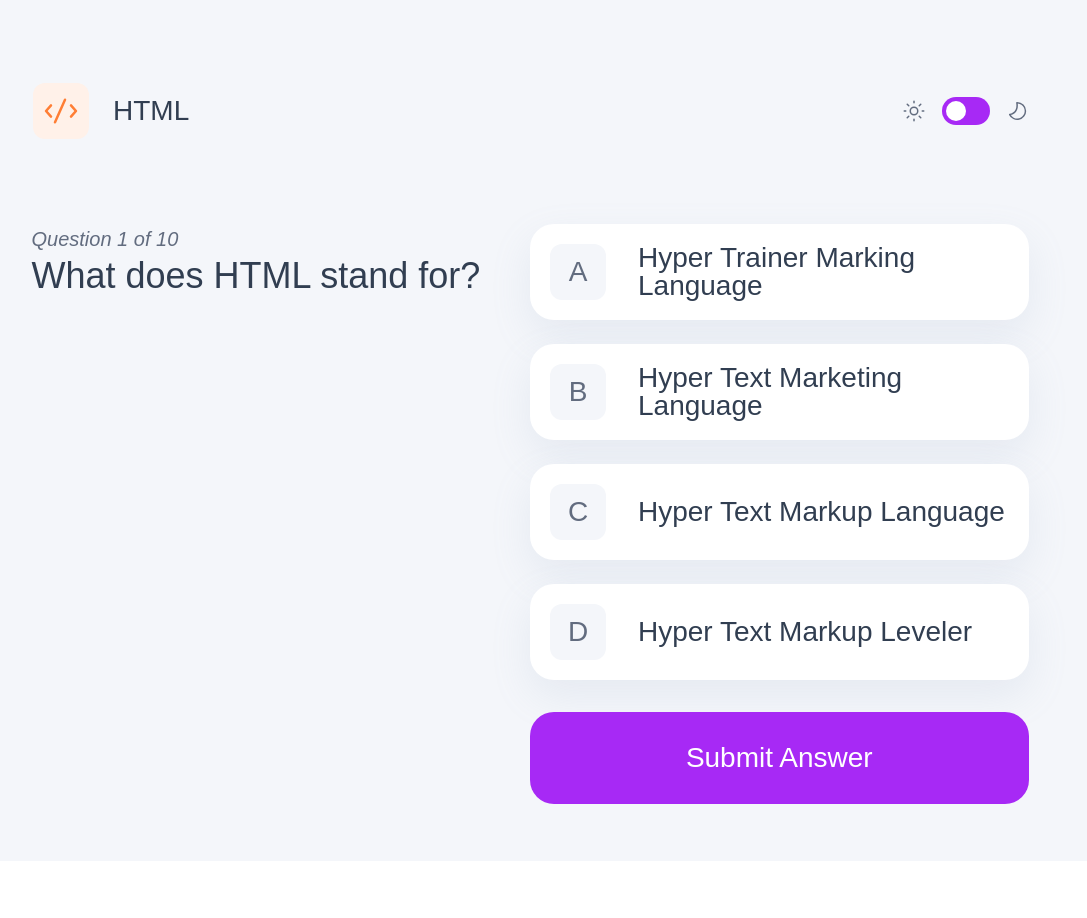
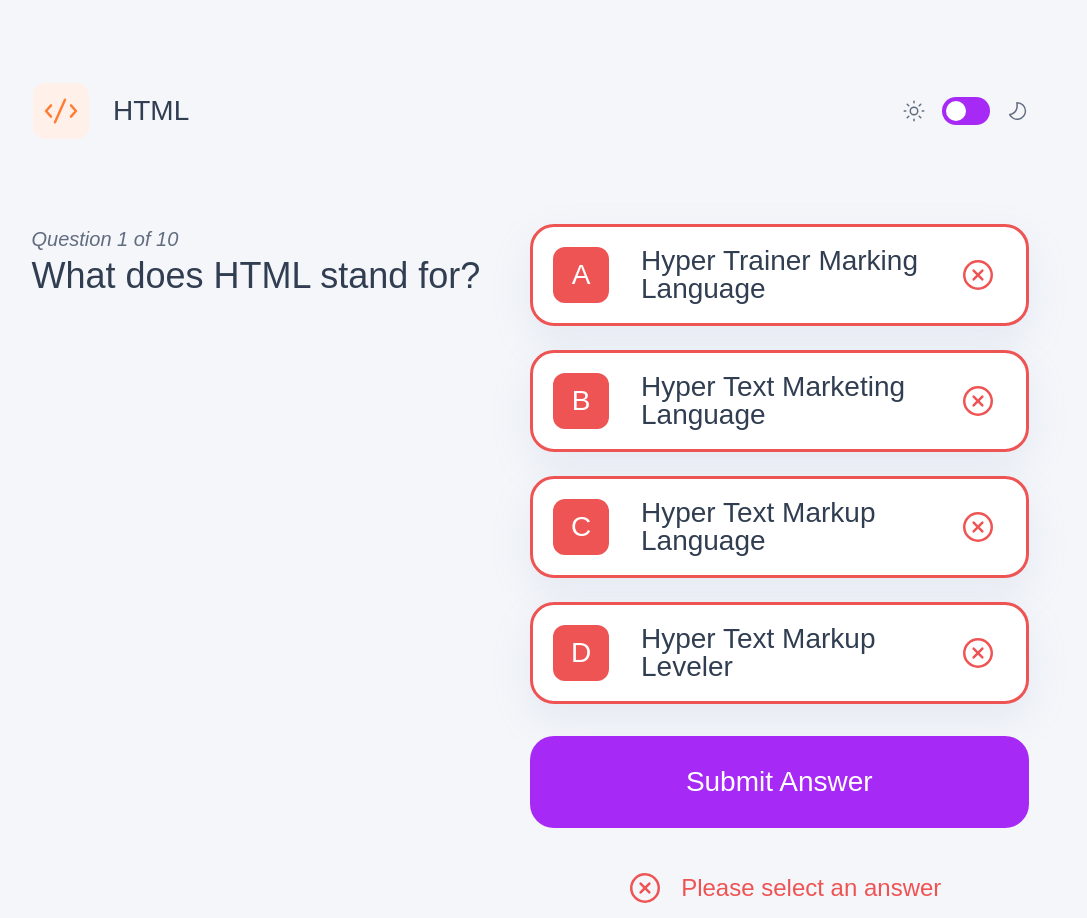
Before and after one commit to alla-r/FM-quiz-app, a Next.js app: page /questions/HTML/1 in a window 1280 px wide. Both pictures are taken after a click on the button "Submit Answer". Shown: the whole page, without its empty margins (110-1197 px from the left). Before the commit the page ends 861 px from the top, so only its background shows below. Built offline with nearby package versions, Linux system fonts and the light colour scheme.

Commit message:
fix ui, add constants.js, add errorMessage component

```diff
--- a/components/ui/button.module.css
+++ b/components/ui/button.module.css
@@ -5,7 +5,7 @@
   width: 100%;
   height: 3.5rem;
   margin-top: 12px;
-  margin-bottom: 55px;
+  margin-bottom: 12px;
   background-color: var(--button-bg-color);
   color: var(--Pure-White);
   line-height: 100%;
@@ -20,6 +20,7 @@
 @media only screen and (min-width: 37.5em) {
   .button {
     margin-top: 32px;
+    margin-bottom: 32px;
     height: 5.75rem;
     border-radius: 1.5rem;
   }
--- /dev/null
+++ b/components/ui/errorMessage.jsx
@@ -0,0 +1,24 @@
+import React from "react";
+import { ERROR_TEXT, ADDITIONAL_ICON_SRC } from "@/helpers/constants";
+import Icon from "@/components/ui/icon";
+
+import styles from "./errorMessage.module.css";
+
+function ErrorMessage() {
+  const iconConfig = {
+    content: {
+      type: "icon",
+      value: ADDITIONAL_ICON_SRC.error,
+    },
+    altText: `Error icon`,
+  }
+
+  return (
+    <div className={styles.error}>
+      <Icon {...iconConfig} />
+      {ERROR_TEXT}
+    </div>
+  );
+}
+
+export default ErrorMessage;
--- /dev/null
+++ b/components/ui/errorMessage.module.css
@@ -0,0 +1,18 @@
+.error {
+  display: flex;
+  align-items: center;
+  justify-content: center;
+  gap: 8px;
+  width: 100%;
+  font-family: var(--font-rubik);
+  font-size: 1.12rem;
+  line-height: 100%;
+  color: var(--Red);
+}
+
+@media only screen and (min-width: 37.5em) {
+  .error {
+    font-size: 1.5rem;
+    line-height: 150%;
+  }
+}
--- /dev/null
+++ b/helpers/constants.js
@@ -0,0 +1,15 @@
+import successIcon from "@/public/assets/images/icon-correct.svg";
+import errorIcon from "@/public/assets/images/icon-incorrect.svg";
+
+export const ERROR_TEXT = "Please select an answer";
+export const OPTION_LETTERS = ["A", "B", "C", "D"];
+export const BUTTON_SUBMIT_ANSWER = "Submit Answer";
+export const BUTTON_NEXT_QUESTION = "Next Question";
+export const QUIZ_COMPLETED = "Quiz completed";
+export const YOU_SCORED = "You scored...";
+export const PLAY_AGAIN = "Play Again";
+
+export const ADDITIONAL_ICON_SRC = {
+  success: successIcon,
+  error: errorIcon,
+};
--- a/pages/questions/[quiz]/[id].js
+++ b/pages/questions/[quiz]/[id].js
@@ -2,36 +2,33 @@ import React, { useState } from "react";
 import Header from "@/components/layout/header";
 import ItemRow from "@/components/ui/itemRow";
 import CustomButton from "@/components/ui/button";
+import ErrorMessage  from "@/components/ui/errorMessage";
 import { getAllQuizzes } from "@/helpers/api-util";
 import { getQuestionDetailsProps, getStartMenuPaths } from "@/helpers/dataFormatters";
+import { OPTION_LETTERS, ADDITIONAL_ICON_SRC, BUTTON_SUBMIT_ANSWER, BUTTON_NEXT_QUESTION } from "@/helpers/constants";
 import generalStyles from "@/styles/General.module.css";
-import successIcon from "@/public/assets/images/icon-correct.svg";
-import errorIcon from "@/public/assets/images/icon-incorrect.svg";
 
 // TODO add block
 function QuestionPage({ questionDetails }) {
   const [selectedOption, setSelectedOption] = useState(null);
-  const optionLetter = ["A", "B", "C", "D"];
+  const [isErrorVisible, setIsErrorVisible] = useState(null);
+  const [quizInfo, setQuizInfo] = useState({});
+
   const { options, currentQuestion, question, answer, amountOfQuestions, iconConfig } =
     questionDetails;
 
   // TODO: replace hard code with state handling logic
   // Status: selected, error, success
-  const status = "";
-  const isSubmitted = false;
+  const status = "error";
+  const isSubmitted = true;
 
   const items = options.map((option, i) => {
-    const optionCharacter = optionLetter[i];
+    const optionCharacter = OPTION_LETTERS[i];
     const iconConfig = {
       color: "grey",
       content: { type: "text", value: optionCharacter },
       altText: `${optionCharacter} icon`,
       status: status,
-    };
-
-    const ADDITIONAL_ICON_SRC = {
-      success: successIcon,
-      error: errorIcon,
     };
 
     // TODO: think about additionalIconConfig
@@ -44,6 +41,7 @@ function QuestionPage({ questionDetails }) {
     };
 
     const onOptionSelected = (selectedOption) => {
+      setIsErrorVisible(false);
       setSelectedOption(selectedOption);
       console.log(selectedOption);
     };
@@ -60,12 +58,13 @@ function QuestionPage({ questionDetails }) {
     );
   });
 
-  const BUTTON_SUBMIT_ANSWER = "Submit Answer";
-  const BUTTON_NEXT_QUESTION = "Next Question";
-
   const onSubmitAnswer = () => {
     debugger;
     console.log(selectedOption);
+    if (!selectedOption) {
+      setIsErrorVisible(true);
+      return;
+    }
   };
 
   return (
@@ -81,9 +80,10 @@ function QuestionPage({ questionDetails }) {
             <div>
               <ul>{items}</ul>
               <CustomButton
-                onButtonClick={selectedOption ? onSubmitAnswer : () => {}}
+                onButtonClick={onSubmitAnswer}
                 text={BUTTON_SUBMIT_ANSWER}
               />
+              {isErrorVisible && <ErrorMessage />}
             </div>
           </div>
         </main>
--- a/styles/globals.css
+++ b/styles/globals.css
@@ -63,6 +63,10 @@ button {
 .error {
   background-color: var(--Red, #ee5454) !important;
   color: var(--Pure-White, #ffffff);
+}
+
+.selected-border {
+  border: 3px solid var(--Purple);
 }
 
 .success-border {
```
Also changed, not shown: pages/questions/[quiz]/result.js (+2 -5 lines).
